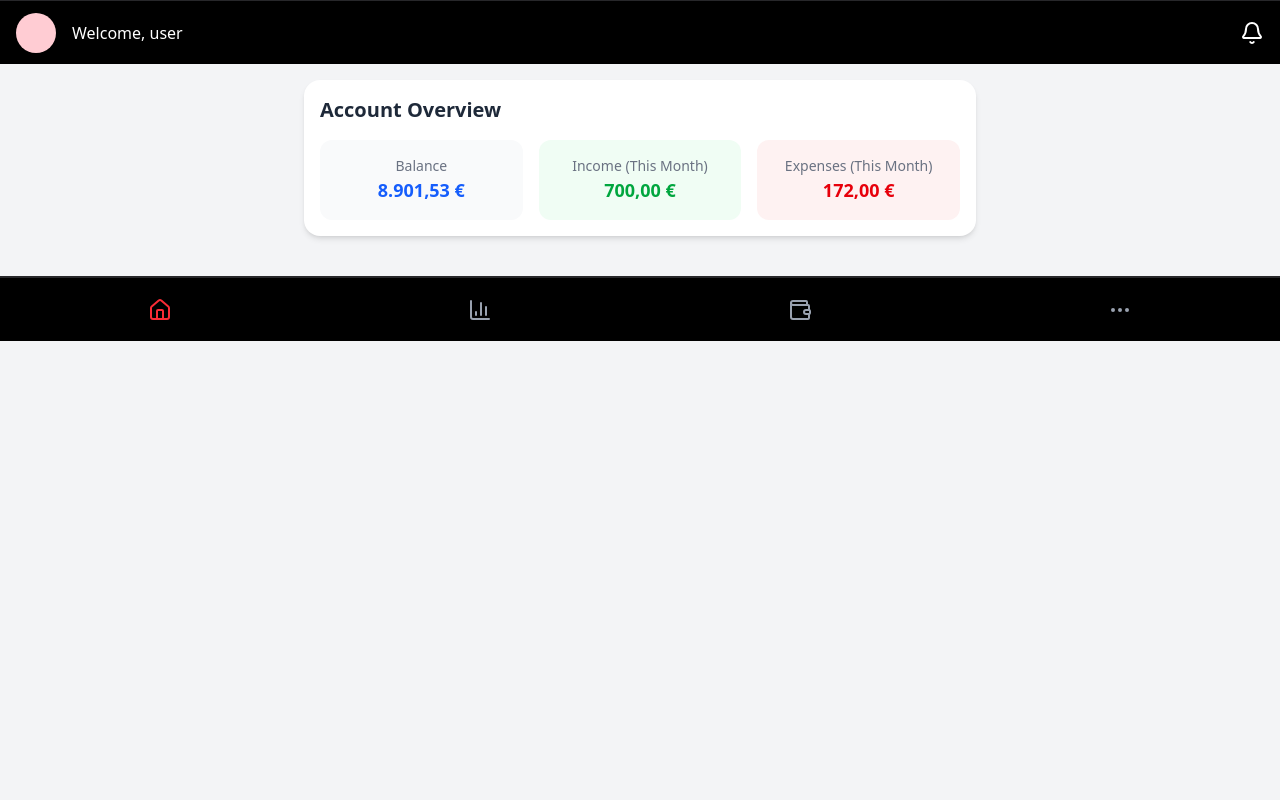
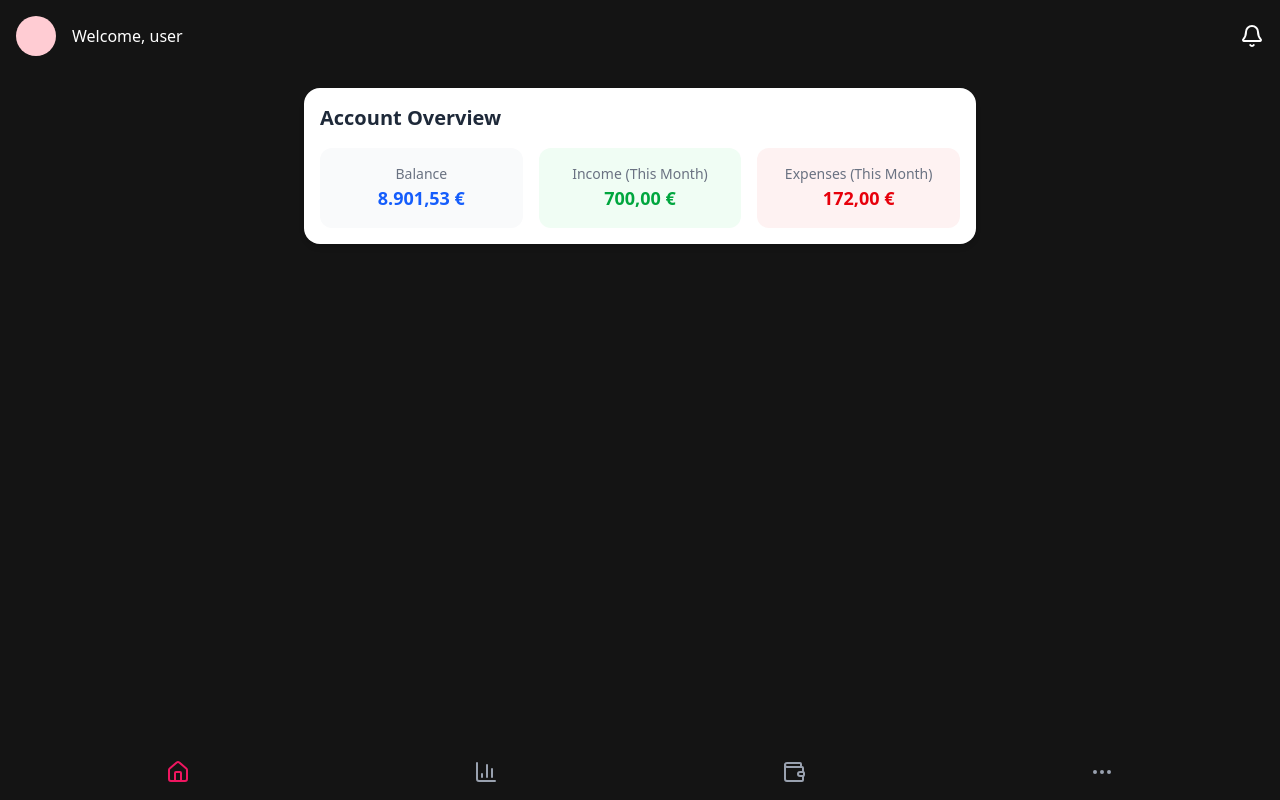
Before and after one commit to IuliiaNova/banking-dashboard, a React (Vite) app: page / in a window 1280 px wide. Built offline with nearby package versions, Linux system fonts and the light colour scheme.

Commit message:
fix: layout

```diff
--- a/src/app/globals.css
+++ b/src/app/globals.css
@@ -4,6 +4,7 @@
   --color-rose-base: #ef1660;
   --color-rose-active: #df2162;
   --color-rose-hover: #dd4f7f;
-  --color-background-dark: #333232;
+  --color-background-dark: #262626;
+  --color-background-extra-dark: #141414;
   --color-background-light: #F9F9F9;
 }
--- a/src/pages/dashboard/Dashboard.tsx
+++ b/src/pages/dashboard/Dashboard.tsx
@@ -2,8 +2,10 @@ import { AccountOverview } from "./components/AccountOverview";
 
 function Dashboard() {
   return (
-    <AccountOverview />
-  )
+    <div className="">
+      <AccountOverview />
+    </div>
+  );
 }
 
 export default Dashboard;
--- a/src/pages/dashboard/components/AccountOverview.tsx
+++ b/src/pages/dashboard/components/AccountOverview.tsx
@@ -38,12 +38,10 @@ export const AccountOverview = () => {
     handleDataFromMock();
   }, []);
 
-  // Obtener fecha actual y mes actual
   const now = new Date();
   const currentYear = now.getFullYear();
-  const currentMonth = now.getMonth(); // 0-based (enero = 0)
+  const currentMonth = now.getMonth();
 
-  // Filtrar transacciones del mes actual
   const transactionsThisMonth = transactions.filter((t) => {
     const tDate = new Date(t.date);
     return (
@@ -51,7 +49,6 @@ export const AccountOverview = () => {
     );
   });
 
-  // Calcular ingresos y gastos del mes actual
   const income = transactionsThisMonth
     .filter((t) => t.type === "Deposit")
     .reduce((sum, t) => sum + t.amount, 0);
@@ -60,7 +57,6 @@ export const AccountOverview = () => {
     .filter((t) => t.type === "Withdrawal")
     .reduce((sum, t) => sum + Math.abs(t.amount), 0);
 
-  // Balance total (todas las transacciones)
   const balance = transactions.reduce((sum, t) => sum + t.amount, 0);
 
   const renderValue = (value: number) =>
--- a/src/shared/components/layout/Footer.tsx
+++ b/src/shared/components/layout/Footer.tsx
@@ -3,12 +3,14 @@ import { NavLink } from "react-router-dom";
 
 export const Footer = () => {
   return (
-    <footer className="h-16 border-t border-zinc-800 bg-black text-white">
-      <nav className="h-16 border-t border-zinc-800 bg-black text-white flex justify-around items-center">
+    <footer className="p-6 h-16 bg-background-extra-dark text-white">
+      <nav className="flex justify-around items-center">
         <NavLink
           to="/"
           className={({ isActive }: { isActive: boolean }) =>
-            isActive ? "text-red-500" : "text-gray-400"
+            `${
+              isActive ? "text-rose-base" : "text-gray-400"
+            } hover:text-rose-hover active:text-rose-active`
           }
         >
           <Home size={24} />
@@ -16,7 +18,9 @@ export const Footer = () => {
         <NavLink
           to="/insights"
           className={({ isActive }: { isActive: boolean }) =>
-            isActive ? "text-red-500" : "text-gray-400"
+            `${
+              isActive ? "text-rose-base" : "text-gray-400"
+            } hover:text-rose-hover active:text-rose-active`
           }
         >
           <BarChart3 size={24} />
@@ -24,7 +28,9 @@ export const Footer = () => {
         <NavLink
           to="/wallet"
           className={({ isActive }: { isActive: boolean }) =>
-            isActive ? "text-red-500" : "text-gray-400"
+            `${
+              isActive ? "text-rose-base" : "text-gray-400"
+            } hover:text-rose-hover active:text-rose-active`
           }
         >
           <Wallet size={24} />
@@ -32,7 +38,9 @@ export const Footer = () => {
         <NavLink
           to="/more"
           className={({ isActive }: { isActive: boolean }) =>
-            isActive ? "text-red-500" : "text-gray-400"
+            `${
+              isActive ? "text-rose-base" : "text-gray-400"
+            } hover:text-rose-hover active:text-rose-active`
           }
         >
           <MoreHorizontal size={24} />
--- a/src/shared/components/layout/NavBar.tsx
+++ b/src/shared/components/layout/NavBar.tsx
@@ -2,7 +2,7 @@ import { Bell } from "lucide-react";
 
 export default function NavBar() {
   return (
-    <nav className="p-4 h-16 border-t border-zinc-800 bg-black text-white flex justify-between items-center">
+    <nav className="p-4 h-18 bg-background-extra-dark text-white flex justify-between items-center">
       <div className=" flex items-center gap-4">
         <div className="h-10 w-10 rounded-full bg-rose-200" />
         <span>Welcome, user</span>
--- a/src/widgets/Layout.tsx
+++ b/src/widgets/Layout.tsx
@@ -4,9 +4,9 @@ import { Footer } from "../shared/components/layout/Footer";
 import NavBar from "../shared/components/layout/NavBar";
 
 export const Layout = () => (
-  <div className="min-h-screen bg-gray-100">
+  <div className="min-h-screen h-screen bg-background-extra-dark flex flex-col justify-between">
     <NavBar />
-    <main className="p-4">
+    <main className="h-full p-4">
       <Outlet />
     </main>
     <Footer />
```
